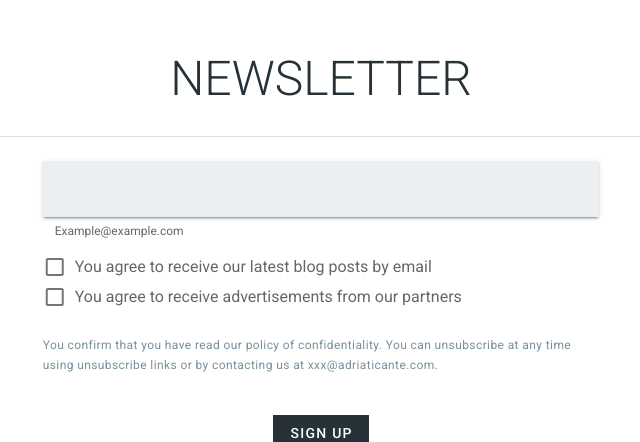
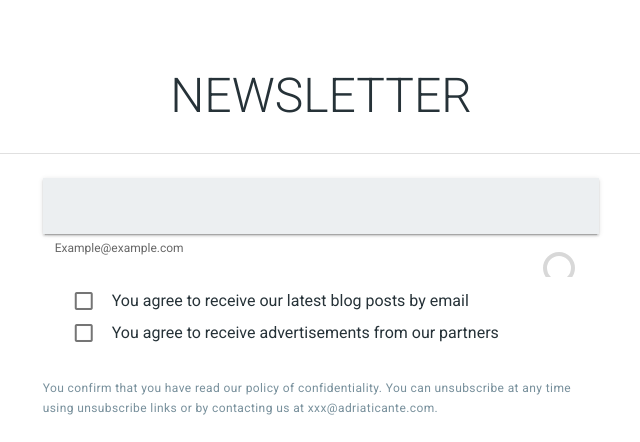
Before and after one commit to Aucante/adriaticante-vuetify, a Vue app: page /contact in a window 1280 px wide. Shown: the part 2478-2920 px from the top of the page, without its empty margins (319-959 px from the left). Built offline with nearby package versions, Linux system fonts and the light colour scheme.

Commit message:
Feat: newsletter Form

```diff
--- a/src/components/About/AboutSkill.vue
+++ b/src/components/About/AboutSkill.vue
@@ -12,7 +12,6 @@
           class="d-flex align-center justify-center"
         >
           <v-card
-            data-aos="fade-right"
             class="d-flex align-center px-5"
             color="transparent"
             height="700"
@@ -20,7 +19,7 @@
             outlined
           >
             <div>
-              <div>
+              <div data-aos="fade-right">
                 <p
                   class="d-flex justify-center text-h3 font-weight-light my-10"
                 >
@@ -28,12 +27,13 @@
                 </p>
               </div>
               <v-icon
+                data-aos="fade-right"
                 color="secondary"
                 size="70"
                 class="d-flex justify-center my-10"
                 >{{ skill.icon }}</v-icon
               >
-              <div class="mt-7">
+              <div data-aos="fade-left" class="mt-7">
                 <p class="d-flex justify-center title font-weight-light">
                   {{ skill.content }}
                 </p>
--- a/src/components/Newsletter/Newsletter.vue
+++ b/src/components/Newsletter/Newsletter.vue
@@ -116,15 +116,3 @@
     </v-card>
   </v-container>
 </template>
-
-
-<script>
-export default {
-  data() {
-    return {
-      selected1: false,
-      selected2: false,
-    };
-  },
-};
-</script>
--- /dev/null
+++ b/src/components/Newsletter/NewsletterForm.vue
@@ -0,0 +1,181 @@
+<template>
+  <v-container data-aos="fade-down" fluid class="my-10">
+    <v-card
+      color="transparent"
+      height="900"
+      class="d-flex align-center"
+      outlined
+    >
+      <v-container>
+        <v-container>
+          <p
+            class="
+              d-flex
+              justify-center
+              display-2
+              my-8
+              secondary--text
+              font-weight-light
+            "
+          >
+            NEWSLETTER
+          </p>
+          <v-divider></v-divider>
+        </v-container>
+        <v-container>
+          <v-row>
+            <v-col
+              cols="12"
+              sm="8"
+              md="8"
+              lg="6"
+              xl="4"
+              offset-sm="2"
+              offset-md="2"
+              offset-lg="3"
+              offset-xl="4"
+            >
+              <v-text-field
+                color="secondary"
+                background-color="primary"
+                label="Email"
+                hint="Example@example.com"
+                class="rounded-0"
+                filled
+                clearable
+                autofocus
+                solo
+              ></v-text-field>
+            </v-col>
+          </v-row>
+        </v-container>
+        <v-container class="mt-n14">
+          <v-row>
+            <v-col
+              cols="12"
+              sm="8"
+              md="8"
+              lg="6"
+              xl="4"
+              offset-sm="2"
+              offset-md="2"
+              offset-lg="3"
+              offset-xl="4"
+            >
+              <v-container>
+                <v-row class="my-2" align="center">
+                  <v-spacer></v-spacer>
+
+                  <v-progress-circular
+                    :value="progress"
+                    color="success"
+                    class="mr-6"
+                  ></v-progress-circular>
+                </v-row>
+
+                <v-card color="transparent" outlined>
+                  <v-slide-y-transition class="py-0" group tag="v-list">
+                    <template v-for="(task, i) in tasks">
+                      <v-list-item :key="`${i}-${task.text}`" class="my-n4">
+                        <v-list-item-action>
+                          <v-checkbox
+                            v-model="task.done"
+                            :color="(task.done && 'secondary') || 'primary'"
+                          >
+                            <template v-slot:label>
+                              <div
+                                class="secondary--text ml-4"
+                                v-text="task.text"
+                              ></div>
+                            </template>
+                          </v-checkbox>
+                        </v-list-item-action>
+
+                        <v-spacer></v-spacer>
+
+                        <v-scroll-x-transition>
+                          <v-icon v-if="task.done" color="success">
+                            mdi-check
+                          </v-icon>
+                        </v-scroll-x-transition>
+                      </v-list-item>
+                    </template>
+                  </v-slide-y-transition>
+                </v-card>
+              </v-container>
+            </v-col>
+          </v-row>
+        </v-container>
+        <v-container>
+          <v-row>
+            <v-col
+              cols="12"
+              sm="8"
+              md="8"
+              lg="6"
+              xl="4"
+              offset-sm="2"
+              offset-md="2"
+              offset-lg="3"
+              offset-xl="4"
+              class="d-flex justify-center"
+            >
+              <p class="caption font--text">
+                You confirm that you have read our policy of confidentiality.
+                You can unsubscribe at any time using unsubscribe links or by
+                contacting us at xxx@adriaticante.com.
+              </p>
+            </v-col>
+          </v-row>
+        </v-container>
+        <v-container v-if="completedTasks" class="d-flex justify-center">
+          <v-btn depressed color="secondary white--text" class="rounded-0">
+            Sign up
+          </v-btn>
+        </v-container>
+      </v-container>
+    </v-card>
+  </v-container>
+</template>
+
+
+<script>
+export default {
+  data: () => ({
+    tasks: [
+      {
+        done: false,
+        text: "You agree to receive our latest blog posts by email",
+      },
+      {
+        done: false,
+        text: "You agree to receive advertisements from our partners",
+      },
+    ],
+    newTask: null,
+  }),
+
+  computed: {
+    completedTasks() {
+      return this.tasks.filter((task) => task.done).length;
+    },
+    progress() {
+      return (this.completedTasks / this.tasks.length) * 100;
+    },
+    remainingTasks() {
+      return this.tasks.length - this.completedTasks;
+    },
+  },
+
+  methods: {
+    create() {
+      this.tasks.push({
+        done: false,
+        text: this.newTask,
+      });
+
+      this.newTask = null;
+    },
+  },
+};
+</script>
--- a/src/views/About.vue
+++ b/src/views/About.vue
@@ -5,7 +5,7 @@
     <about-description />
     <about-skill />
     <about-figures />
-    <newsletter />
+    <newsletter-form />
     <footer-app />
   </div>
 </template>
@@ -21,7 +21,7 @@ export default {
     AboutDescription: () => import("@/components/About/AboutDescription"),
     AboutSkill: () => import("@/components/About/AboutSkill"),
     AboutFigures: () => import("@/components/About/AboutFigures"),
-    Newsletter: () => import("@/components/Newsletter/Newsletter"),
+    NewsletterForm: () => import("@/components/Newsletter/NewsletterForm"),
     FooterApp,
   },
 };
--- a/src/views/Contact.vue
+++ b/src/views/Contact.vue
@@ -6,7 +6,7 @@
     <contact-form />
     <gradient-bottom />
     <contact-details />
-    <newsletter />
+    <newsletter-form />
     <footer-app />
   </div>
 </template>
@@ -23,7 +23,7 @@ export default {
     ContactForm: () => import("@/components/Contact/ContactForm"),
     GradientBottom: () => import("@/components/Home/GradientBottom"),
     ContactDetails: () => import("@/components/Contact/ContactDetails"),
-    Newsletter: () => import("@/components/Newsletter/Newsletter"),
+    NewsletterForm: () => import("@/components/Newsletter/NewsletterForm"),
     FooterApp,
   },
 };
--- a/src/views/Home.vue
+++ b/src/views/Home.vue
@@ -7,7 +7,7 @@
     <gradient-top />
     <explorer />
     <gradient-bottom />
-    <newsletter />
+    <newsletter-form />
     <footer-app />
   </div>
 </template>
@@ -24,7 +24,7 @@ export default {
     GradientTop: () => import("@/components/Gradient/GradientPrimaryTop"),
     Explorer: () => import("@/components/Home/Explorer"),
     GradientBottom: () => import("@/components/Gradient/GradientPrimaryBottom"),
-    Newsletter: () => import("@/components/Newsletter/Newsletter"),
+    NewsletterForm: () => import("@/components/Newsletter/NewsletterForm"),
     FooterApp,
   },
 };
```
Also changed, not shown: src/components/Home/Discover.vue (+50 -7 lines).
